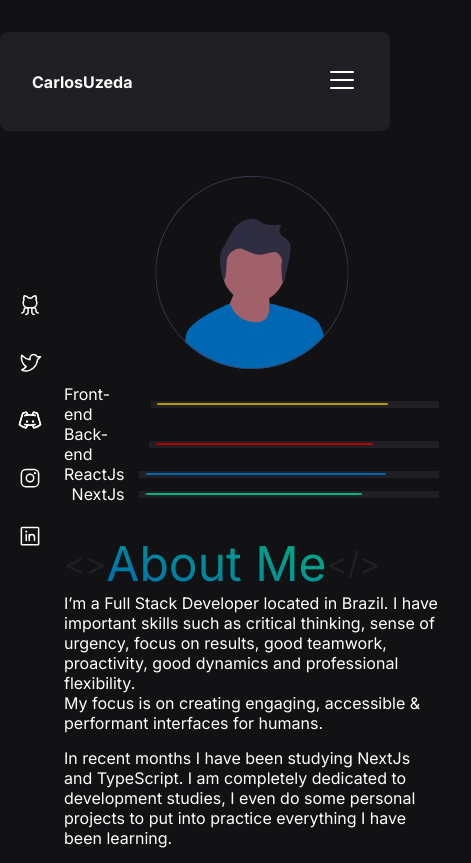
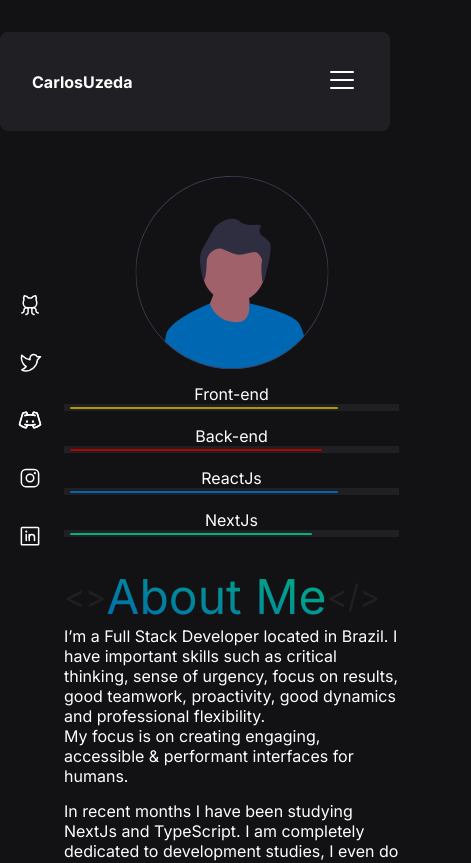
Before and after one commit to carlosuzeda/carlosuzeda-portfolio, a Next.js app: page /about in a window 390 px wide. Shown: the top 863 px of the page, 471 px wide, since content can reach past the window. Built offline with nearby package versions, Linux system fonts and the light colour scheme.

Commit message:
fix responsive about

```diff
--- a/src/styles/pages/about.ts
+++ b/src/styles/pages/about.ts
@@ -66,7 +66,18 @@ export const AboutContainer = styled('main', {
         alignItems: 'center',
         justifyContent: 'flex-end',
         gap: 15,
-    }
+
+        '@bp1':{
+            flexDirection: 'column',
+            gap: 0
+        }
+    },
+
+    '@bp1':{
+        'li + li':{
+            marginTop: 15
+        }
+    },
 
    })
 
@@ -81,7 +92,7 @@ export const AboutContainer = styled('main', {
         justifyContent: 'flex-start',
         paddingInline: '.4rem',
         '@bp1':{
-            width: 300,
+            width: 335,
         },
         '&::before': {
             content: '',
```
